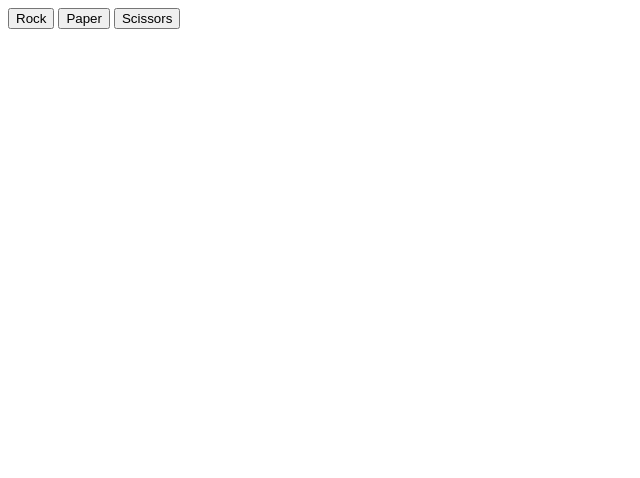
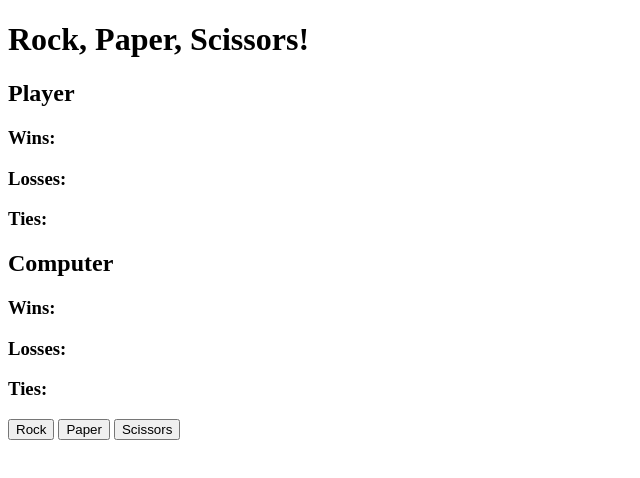
Before and after one commit to Bones1335/rock-paper-scissorsJS, a plain HTML site: page index.html in a window 1280 px wide. Shown: the whole page, without its empty margins (0-640 px from the left). Drawn offline with Linux system fonts and the light colour scheme.

Commit message:
added Results to index.html and deleted unnecessary comments in rockPaperScissors.js

```diff
--- a/index.html
+++ b/index.html
@@ -7,6 +7,21 @@
     <title>Rock Paper Scissors</title>
 </head>
 <body>
+
+    <div id='results'>
+        <h1>Rock, Paper, Scissors!</h1>
+
+        <h2>Player</h2>
+        <h3>Wins: </h3>
+        <h3>Losses: </h3>
+        <h3>Ties: </h3>
+
+        <h2>Computer</h2>
+        <h3>Wins: </h3>
+        <h3>Losses: </h3>
+        <h3>Ties: </h3>
+    </div>
+
     <div id='buttons'>
         <button id='rock'>Rock</button>
         <button id='paper'>Paper</button>
```
Also changed, not shown: rockPaperScissors.js (+4 -7 lines).
